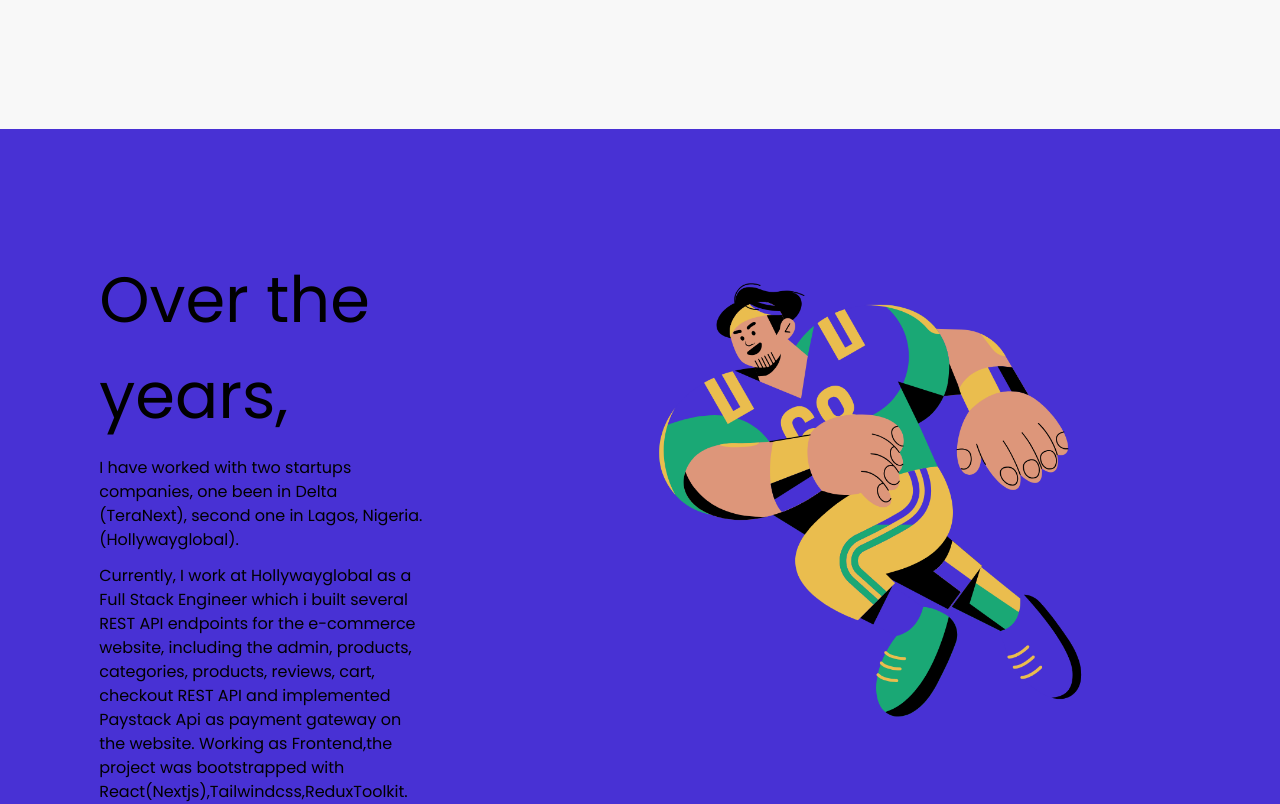
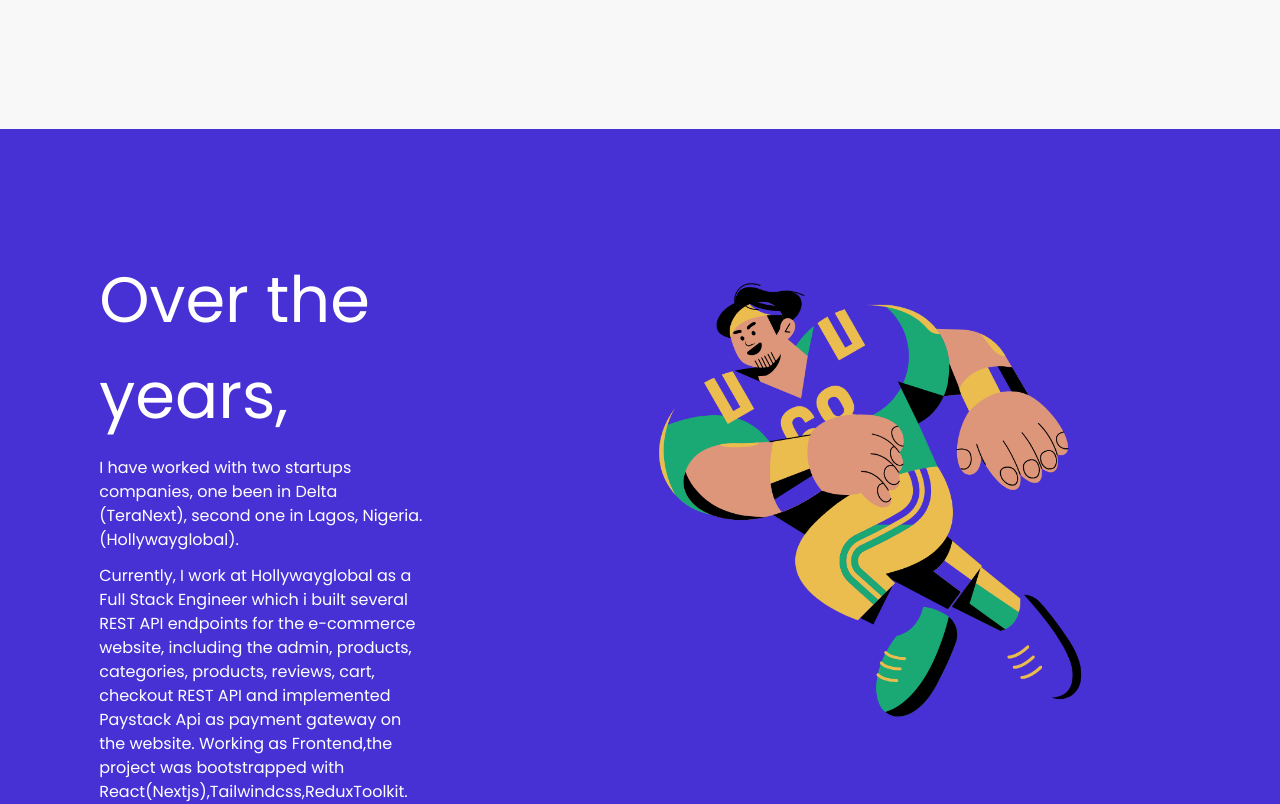
Before and after one commit to Ilesanmi-Erioluwa-Victor/portfolio, a Next.js app: page / in a window 1280 px wide. Shown: the part 1482-2286 px from the top of the page. Built offline with nearby package versions, Linux system fonts and the light colour scheme.

Commit message:
working on skill slider

```diff
--- a/src/components/Experience.tsx
+++ b/src/components/Experience.tsx
@@ -11,7 +11,7 @@ const Experience = () => {
   const ref = useRef(null);
   const isInView = useInView(ref);
   return (
-    <div className='lg:px-[calc(4vw_+_3rem)] lg:py-[calc(4vh_+_3rem)] bg-[#4831d4] '>
+    <div className='lg:px-[calc(4vw_+_3rem)] lg:py-[calc(4vh_+_3rem)] bg-[#4831d4] text-white'>
       <article className='px-3 pb-[1rem] pt-[5rem] flex justify-between lg:items-center gap-5 lg:flex-row flex-col lg:py-0 lg:px-0 md:w-[80%] mx-auto lg:w-full'>
         <div className='w-full lg:w-[30%] flex flex-col gap-3'>
           <h2
```
